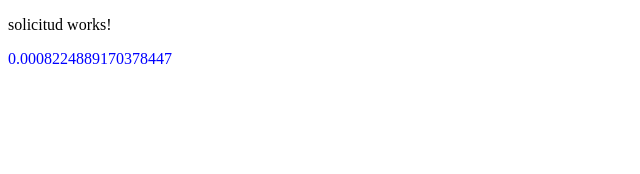
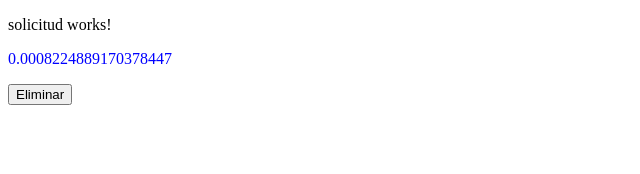
Before and after one commit to alvarocalvo/curso-jcyl, an Angular app: page / in a window 1280 px wide. Shown: the top 174 px of the page, without its empty margins (0-640 px from the left). Built offline with nearby package versions, Linux system fonts and the light colour scheme.

Commit message:
EJERCICIO 5

```diff
--- a/src/app/solicitud/solicitud.component.html
+++ b/src/app/solicitud/solicitud.component.html
@@ -1,2 +1,3 @@
 <p>solicitud works!</p>
 <p [style.color]="+solicitud.nombre > 0.5 ? 'red':'blue'">{{solicitud.nombre}}</p>
+<button (click)="this.accion('eliminar')">Eliminar</button>
--- a/src/app/solicitud/solicitud.component.ts
+++ b/src/app/solicitud/solicitud.component.ts
@@ -15,6 +15,17 @@ export class SolicitudComponent implements OnInit {
     }, 2000);
   }
 
+  accion(accion:string) {
+    switch(accion) {
+      case 'eliminar':
+        console.log('Eliminar');
+        break;
+      default:
+        console.log('por defecto');
+        break;
+    }
+  }
+
   ngOnInit(): void {
   }
 
```
